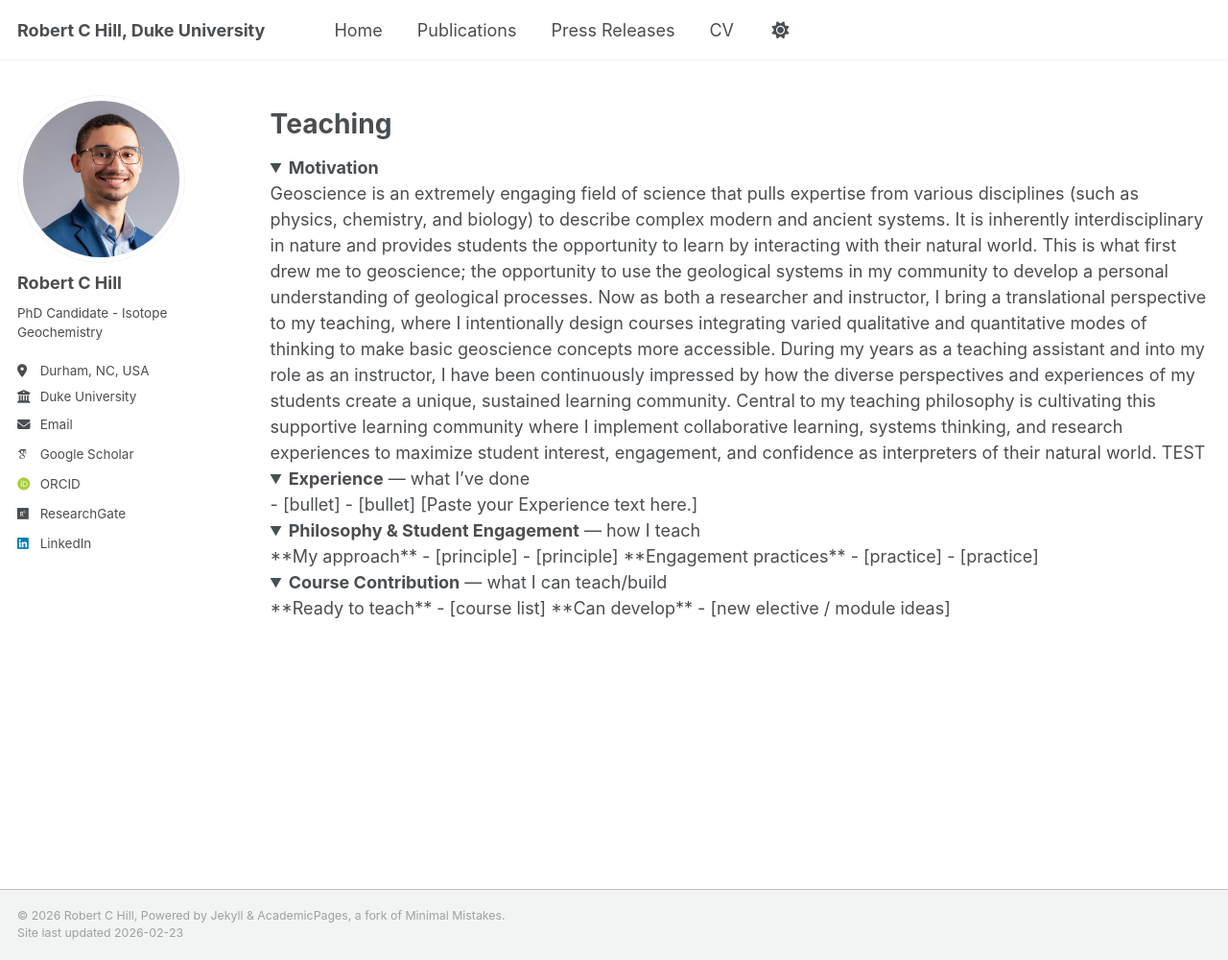
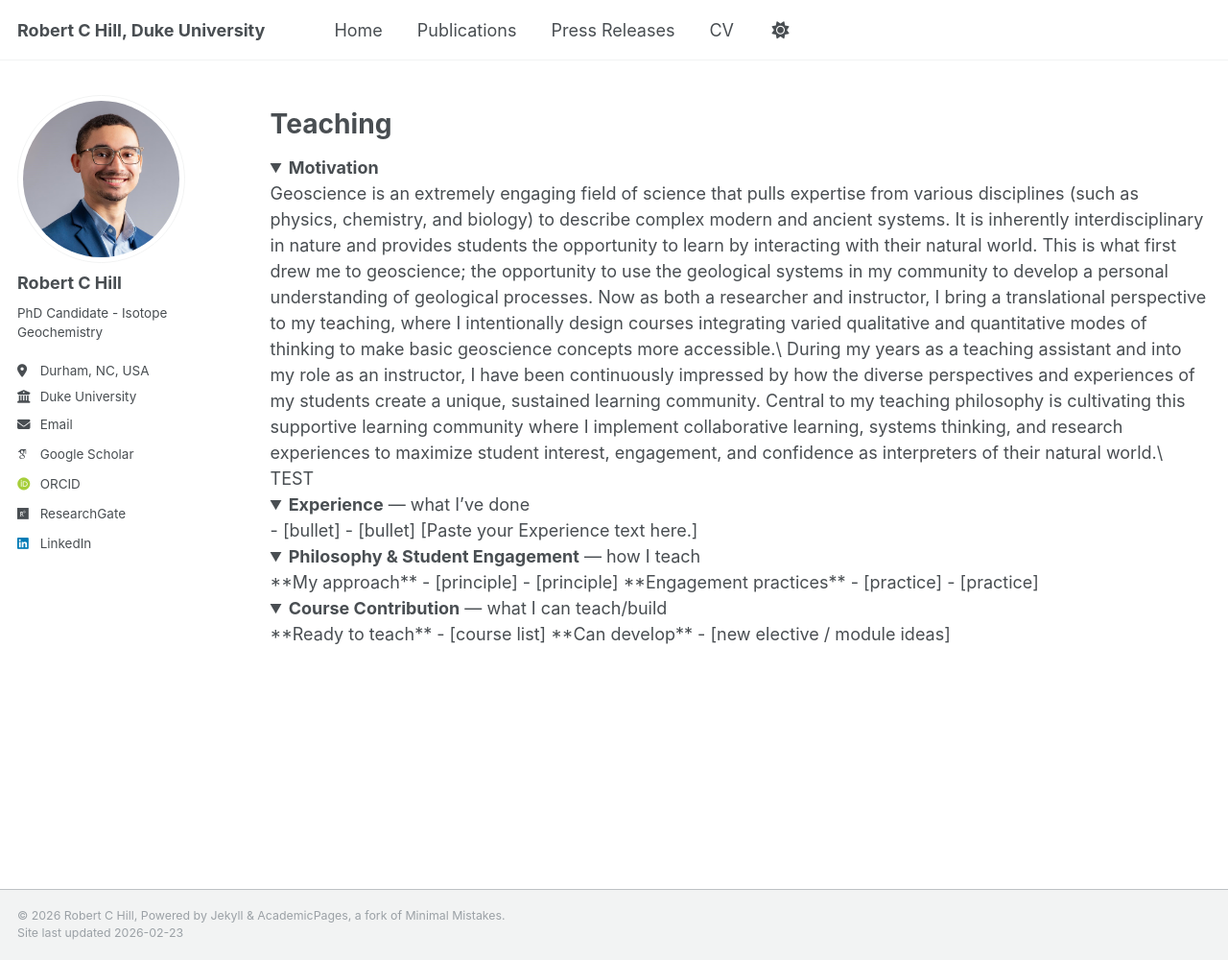
Before and after one commit to robert-c-hill/robert-c-hill.github.io, a Jekyll site: the page built from _pages/teaching.md, in a window 1280 px wide and 1000 px high. Shown: the whole window at 96% size. Built offline with Jekyll 4.4.1, drawn with Linux system fonts in a browser that asks for light colours; some web fonts are replaced.

```diff
--- a/_pages/teaching.md
+++ b/_pages/teaching.md
@@ -13,9 +13,9 @@ Teaching
 <details open>
   <summary><strong>Motivation</strong></summary>
 
-Geoscience is an extremely engaging field of science that pulls expertise from various disciplines (such as physics, chemistry, and biology) to describe complex modern and ancient systems. It is inherently interdisciplinary in nature and provides students the opportunity to learn by interacting with their natural world. This is what first drew me to geoscience; the opportunity to use the geological systems in my community to develop a personal understanding of geological processes. Now as both a researcher and instructor, I bring a translational perspective to my teaching, where I intentionally design courses integrating varied qualitative and quantitative modes of thinking to make basic geoscience concepts more accessible.
+Geoscience is an extremely engaging field of science that pulls expertise from various disciplines (such as physics, chemistry, and biology) to describe complex modern and ancient systems. It is inherently interdisciplinary in nature and provides students the opportunity to learn by interacting with their natural world. This is what first drew me to geoscience; the opportunity to use the geological systems in my community to develop a personal understanding of geological processes. Now as both a researcher and instructor, I bring a translational perspective to my teaching, where I intentionally design courses integrating varied qualitative and quantitative modes of thinking to make basic geoscience concepts more accessible.\
 
-During my years as a teaching assistant and into my role as an instructor, I have been continuously impressed by how the diverse perspectives and experiences of my students create a unique, sustained learning community. Central to my teaching philosophy is cultivating this supportive learning community where I implement collaborative learning, systems thinking, and research experiences to maximize student interest, engagement, and confidence as interpreters of their natural world.
+During my years as a teaching assistant and into my role as an instructor, I have been continuously impressed by how the diverse perspectives and experiences of my students create a unique, sustained learning community. Central to my teaching philosophy is cultivating this supportive learning community where I implement collaborative learning, systems thinking, and research experiences to maximize student interest, engagement, and confidence as interpreters of their natural world.\
 
 TEST
 
```
